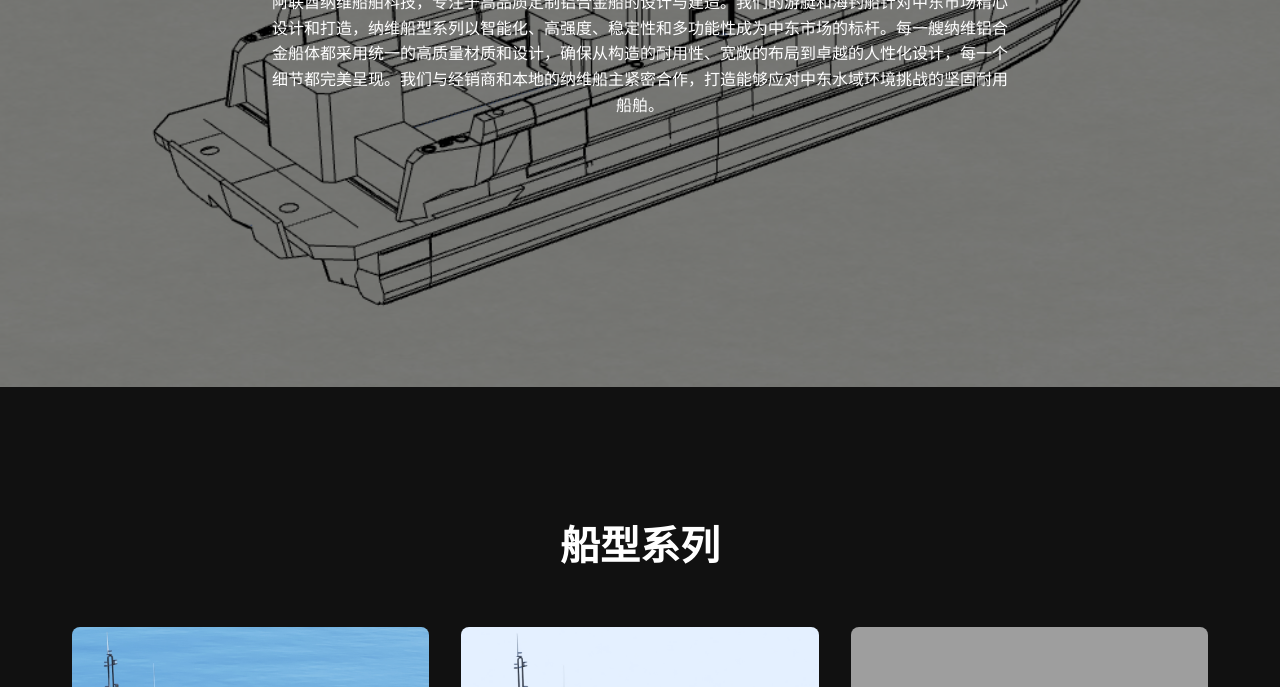
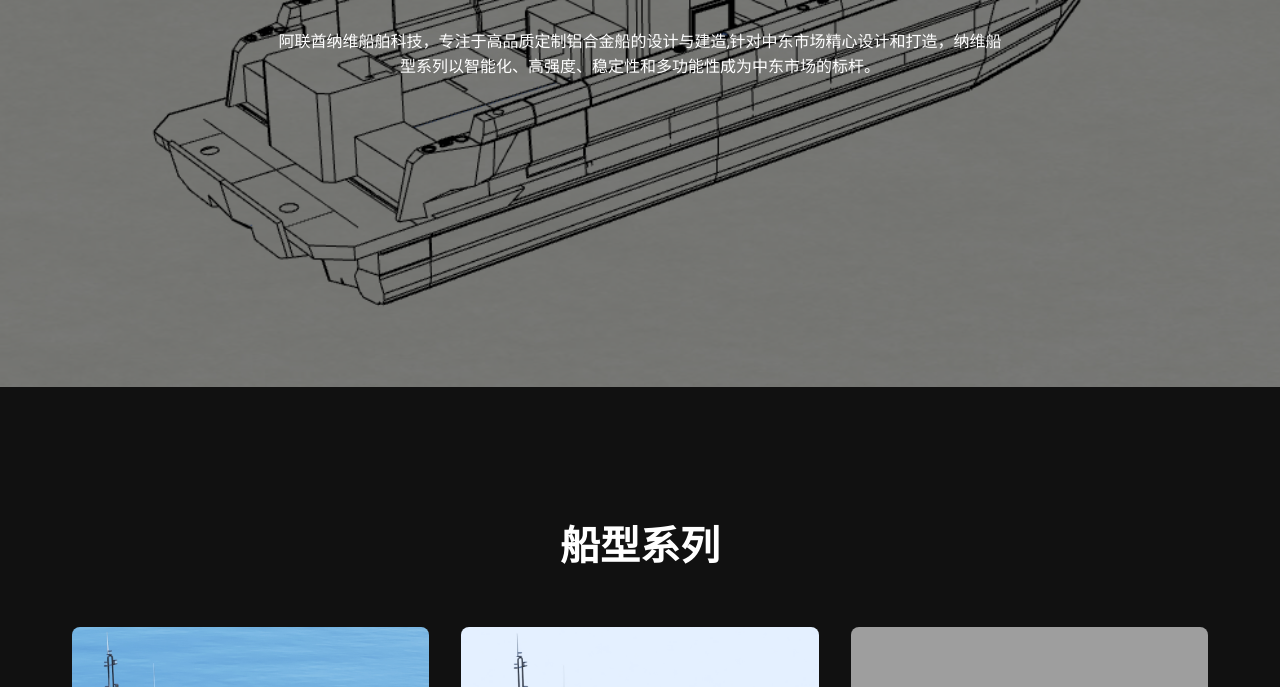
Before and after one commit to junjiebao/Navier, a plain HTML site: page index.html in a window 1280 px wide. Shown: the part 413-1100 px from the top of the page. Drawn offline with Linux system fonts and the light colour scheme; grey boxes are pictures that could not be loaded.

Commit message:
Update index.html

```diff
--- a/index.html
+++ b/index.html
@@ -340,7 +340,7 @@
         <div class="hero-content">
             <h1>冒险精神/安全航行</h1>
             <div class="hero-text">
-                <p>阿联酋纳维船舶科技，专注于高品质定制铝合金船的设计与建造。我们的游艇和海钓船针对中东市场精心设计和打造，纳维船型系列以智能化、高强度、稳定性和多功能性成为中东市场的标杆。每一艘纳维铝合金船体都采用统一的高质量材质和设计，确保从构造的耐用性、宽敞的布局到卓越的人性化设计，每一个细节都完美呈现。我们与经销商和本地的纳维船主紧密合作，打造能够应对中东水域环境挑战的坚固耐用船舶。</p>
+                <p>阿联酋纳维船舶科技，专注于高品质定制铝合金船的设计与建造,针对中东市场精心设计和打造，纳维船型系列以智能化、高强度、稳定性和多功能性成为中东市场的标杆。</p>
             </div>
         </div>
     </section>
```
